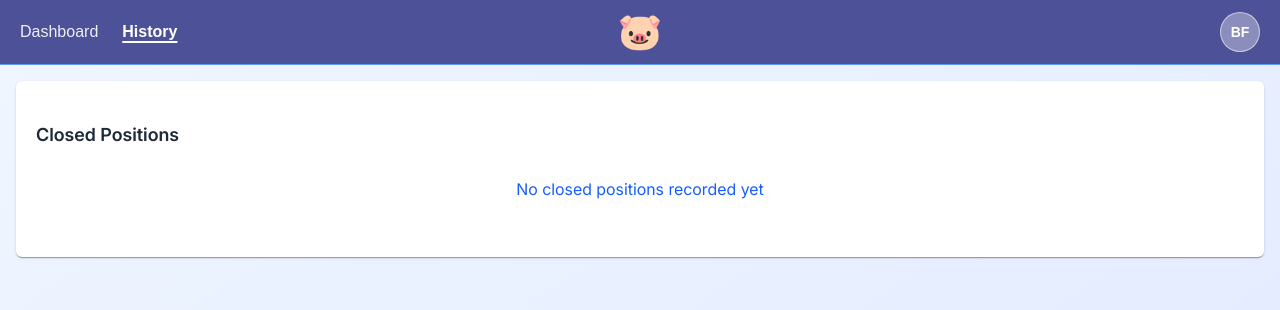
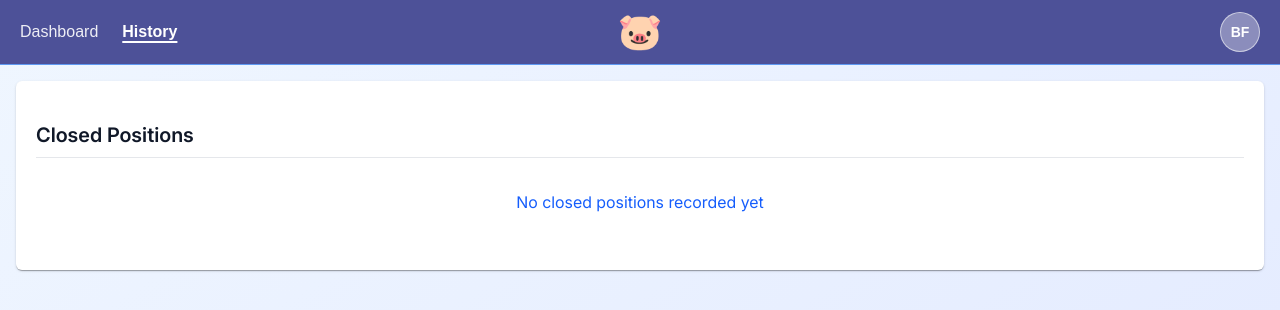
Before and after one commit to bruno-frascino/piggy-fe, a Next.js app: page /history in a window 1280 px wide. Shown: the top 310 px of the page. Built offline with nearby package versions, Linux system fonts and the light colour scheme.

Commit message:
feat:Card title styling adjustments

```diff
--- a/src/app/history/page.tsx
+++ b/src/app/history/page.tsx
@@ -89,8 +89,8 @@ export default function HistoryPage() {
       <div className='max-w-6xl xl:max-w-7xl 2xl:max-w-screen-2xl 3xl:max-w-[1800px] mx-auto space-y-6'>
         {/* <CoreHeader title='📈 Closed Positions History' /> */}
         <Card>
-          <div className='flex items-center justify-between mb-3'>
-            <h3 className='text-lg font-semibold text-gray-800'>
+          <div className='pb-2 mb-4 border-b border-gray-200'>
+            <h3 className='text-xl font-semibold text-gray-900'>
               Closed Positions
             </h3>
           </div>
--- a/src/components/DashboardView.tsx
+++ b/src/components/DashboardView.tsx
@@ -179,9 +179,9 @@ export default function DashboardView() {
       <div className='max-w-6xl xl:max-w-7xl 2xl:max-w-screen-2xl 3xl:max-w-[1800px] mx-auto space-y-6'>
         {/* Removed CoreHeader from dashboard; TopNav provides global header */}
         <Card>
-          <div className='relative mb-3'>
+          <div className='flex items-start justify-between mb-4 pb-2 border-b border-gray-200'>
             <h3 className='text-xl font-semibold text-gray-900'>Exchanges</h3>
-            <div className='absolute top-0 right-0 flex flex-col gap-2'>
+            <div className='flex flex-col gap-2 pt-1'>
               {!manageMode && (
                 <Button
                   icon='pi pi-plus'
--- a/src/components/HoldingsTable.tsx
+++ b/src/components/HoldingsTable.tsx
@@ -177,7 +177,7 @@ export default function HoldingsTable({
 
   return (
     <Card>
-      <div className='flex items-center justify-between mb-3'>
+      <div className='flex items-center justify-between mb-4 pb-2 border-b border-gray-200'>
         <h3 className='text-xl font-semibold text-gray-900'>
           Holdings — {selectedExchange}
         </h3>
```
